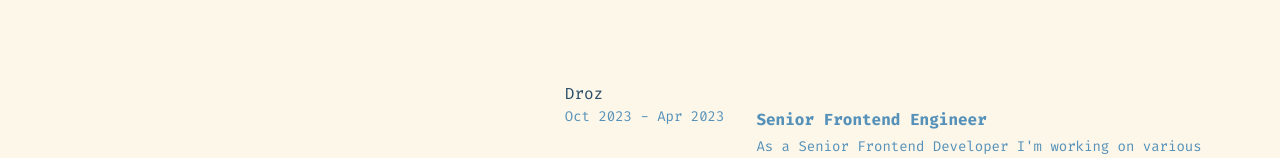
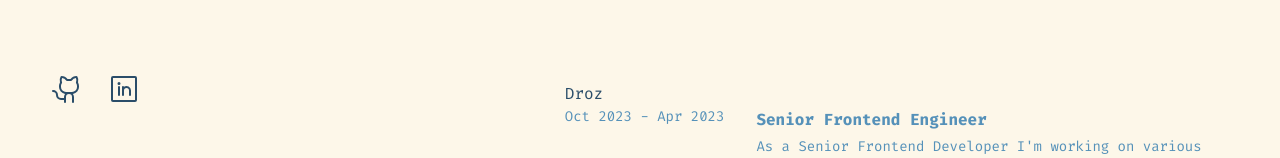
Before and after one commit to leandroppf/portfolio-leandroppf, a Next.js app: page / in a window 1280 px wide. Shown: the part 627-785 px from the top of the page. Built offline with nearby package versions, Linux system fonts and the light colour scheme.

Commit message:
feat: social media links

```diff
--- a/src/app/components/Header.tsx
+++ b/src/app/components/Header.tsx
@@ -1,4 +1,6 @@
 import Image from 'next/image'
+import Link from 'next/link'
+import { GithubLogo, LinkedinLogo } from '@phosphor-icons/react/dist/ssr'
 
 export default function Header() {
   return (
@@ -18,6 +20,32 @@ export default function Header() {
         I’m a passionate Software Engineer from Brazil, specializing in building
         accessible and flawless digital experiences.
       </h3>
+
+      <div id="social-media" className="mt-6 flex flex-row gap-4 xl:mt-auto">
+        <Link
+          href="https://github.com/leandroppf"
+          aria-label="Leandro Pedroso Github link"
+          target="_blank"
+        >
+          <GithubLogo
+            size={40}
+            alt="Github Link"
+            className="rounded p-1 hover:bg-foreground active:opacity-90"
+          />
+        </Link>
+
+        <Link
+          href="https://www.linkedin.com/in/leandroppf"
+          aria-label="Leandro Pedroso LinkedIn link"
+          target="_blank"
+        >
+          <LinkedinLogo
+            size={40}
+            alt="LinkedIn Link"
+            className="rounded p-1 hover:bg-foreground active:opacity-90"
+          />
+        </Link>
+      </div>
     </header>
   )
 }
```
